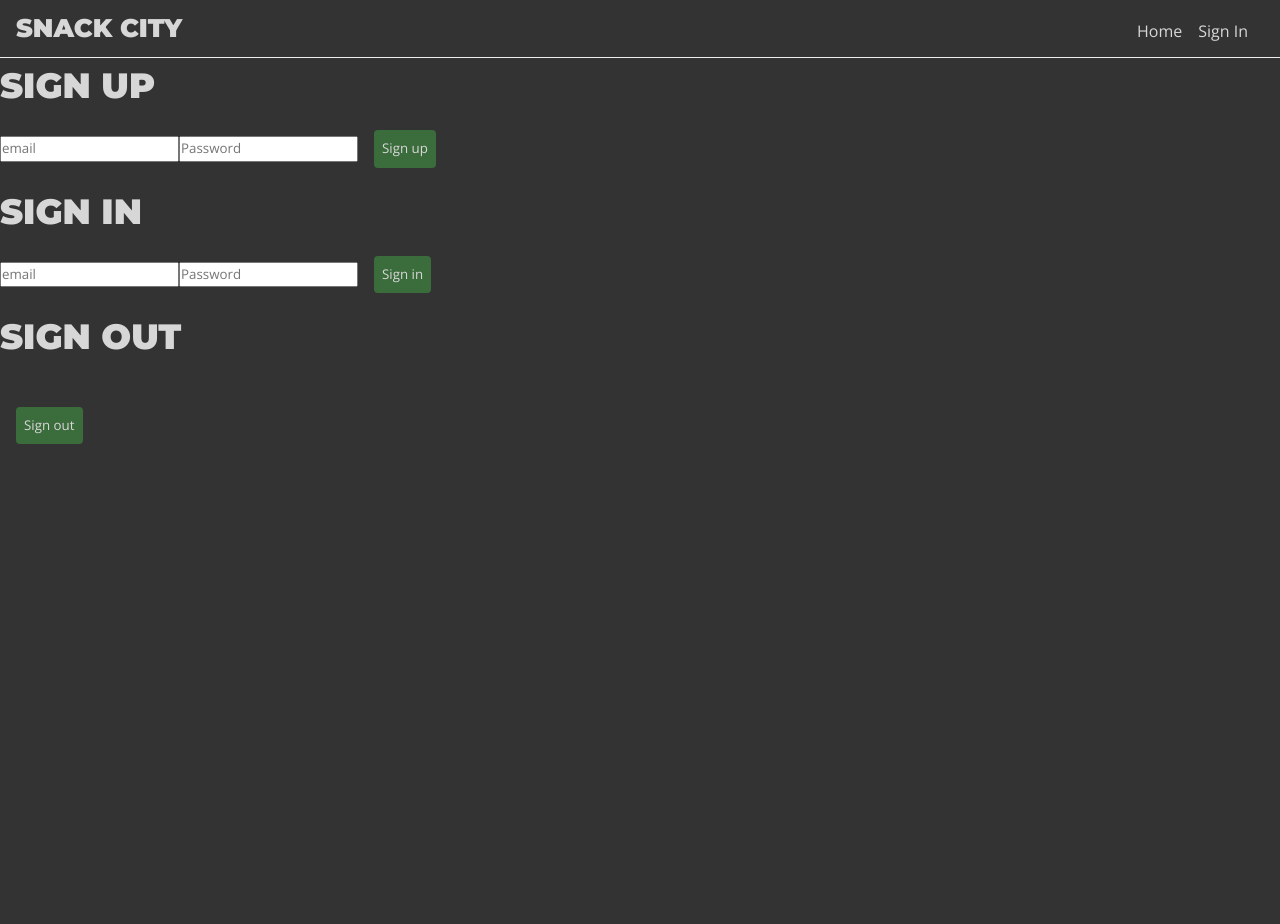
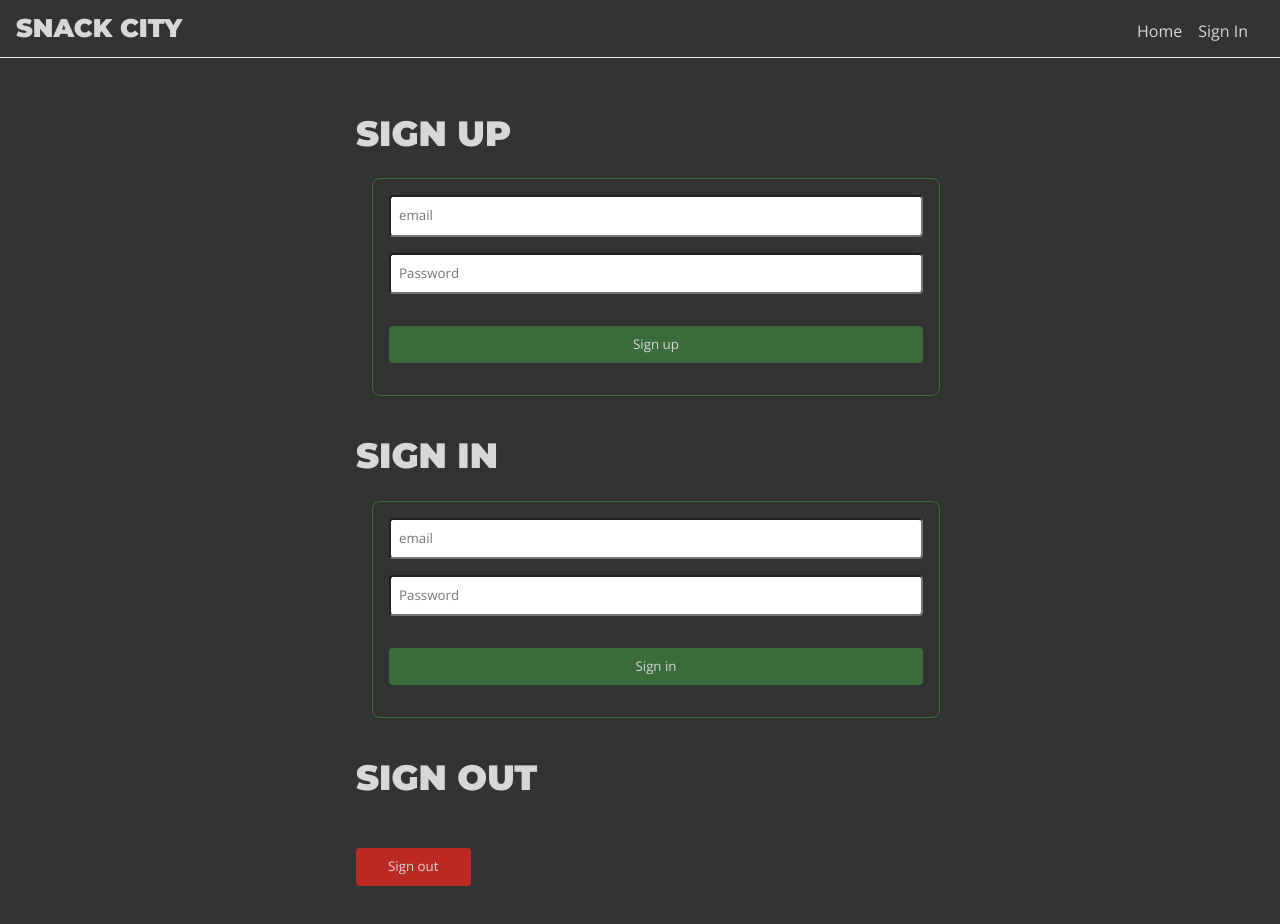
Before and after one commit to carolinecerussi/ChurroChurro, a React (Create React App) app: page /sign-in in a window 1280 px wide. Shown: the top 924 px of the page. Before the commit the page ends 800 px from the top, so only its background shows below. Built offline with nearby package versions, Linux system fonts and the light colour scheme; no server answers.

Commit message:
Add final MVP styling for sitewide color theme, button and form dimensions
Co-authored-by: jpalaoro197 <jpalaoro197@users.noreply.github.com>

```diff
--- a/src/components/ReusableForm.js
+++ b/src/components/ReusableForm.js
@@ -1,24 +1,29 @@
-import React from "react";
-import PropTypes from "prop-types";
+import React from 'react';
+import PropTypes from 'prop-types';
+import styled from 'styled-components';
+
+const FormContainer = styled.div`
+  display: flex;
+  flex-direction: column;
+  align-items: center;
+  margin: 2rem;
+`;
+
+const SubmitSnackButton = styled.button`
+  margin-left: 0;
+  margin-right: 0;
+`;
 
 function ReusableForm(props) {
   return (
-    <React.Fragment>
+    <FormContainer>
       <form onSubmit={props.formSubmissionHandler}>
-        <input
-          type='text'
-          name='names'
-          placeholder='Pair Names' />
-        <input
-          type='text'
-          name='location'
-          placeholder='Location' />
-        <textarea
-          name='issue'
-          placeholder='Describe your issue.' />
-        <button type='submit'>{props.buttonText}</button>
+        <input type='text' name='names' placeholder='Pair Names' />
+        <input type='text' name='location' placeholder='Location' />
+        <textarea name='issue' placeholder='Describe your issue.' />
+        <SubmitSnackButton type='submit'>{props.buttonText}</SubmitSnackButton>
       </form>
-    </React.Fragment>
+    </FormContainer>
   );
 }
 
--- a/src/components/SignIn.js
+++ b/src/components/SignIn.js
@@ -5,6 +5,30 @@ import {
   signInWithEmailAndPassword,
   signOut
 } from 'firebase/auth';
+import styled from 'styled-components';
+
+const AccountOptionsContainer = styled.div`
+  margin: 2rem auto;
+  padding: 1rem;
+  max-width: 600px;
+  border-radius: 8px;
+`;
+
+const AccountOptionBlock = styled.form`
+  margin: 1rem 1rem 2rem 1rem;
+`;
+
+const AccountOptionsButton = styled.button`
+  margin-left: 0;
+  margin-right: 0;
+`;
+
+const SignOutButton = styled.button`
+  margin-left: 0;
+  margin-right: 0;
+  background-color: rgba(186, 41, 34, 1);
+  padding: .5rem 2rem;
+`;
 
 function SignIn() {
   const [signUpSuccess, setSignUpSuccess] = useState(null);
@@ -52,26 +76,26 @@ function SignIn() {
   }
 
   return (
-    <React.Fragment>
+    <AccountOptionsContainer>
       <h1>Sign up</h1>
       {signUpSuccess}
-      <form onSubmit={doSignUp}>
+      <AccountOptionBlock onSubmit={doSignUp}>
         <input type='text' name='email' placeholder='email' />
         <input type='password' name='password' placeholder='Password' />
-        <button type='submit'>Sign up</button>
-      </form>
+        <AccountOptionsButton type='submit'>Sign up</AccountOptionsButton>
+      </AccountOptionBlock>
       <h1>Sign In</h1>
       {signInSuccess}
-      <form onSubmit={doSignIn}>
+      <AccountOptionBlock onSubmit={doSignIn}>
         <input type='text' name='signinEmail' placeholder='email' />
         <input type='password' name='signinPassword' placeholder='Password' />
-        <button type='submit'>Sign in</button>
-      </form>
+        <AccountOptionsButton type='submit'>Sign in</AccountOptionsButton>
+      </AccountOptionBlock>
       <h1>Sign Out</h1>
       {signOutSuccess}
       <br />
-      <button onClick={doSignOut}>Sign out</button>
-    </React.Fragment>
+      <SignOutButton onClick={doSignOut}>Sign out</SignOutButton>
+    </AccountOptionsContainer>
   );
 }
 
--- a/src/components/TicketControl.js
+++ b/src/components/TicketControl.js
@@ -18,11 +18,14 @@ import { formatDistanceToNow } from 'date-fns';
 import styled from 'styled-components';
 
 const AddTicketButton = styled.button`
+  position: fixed;
+  bottom: 0;
+  right: 0;
   width: fit-content;
+  margin-bottom: 2rem;
   margin-right: 2rem;
   padding: 1rem 2rem;
   font-size: 1rem;
-  float: right;
 `;
 
 function TicketControl() {
@@ -166,10 +169,10 @@ function TicketControl() {
     }
     return (
       <React.Fragment>
+        {currentlyVisibleState}
         {error ? null : (
           <AddTicketButton onClick={handleClick}>{buttonText}</AddTicketButton>
         )}
-        {currentlyVisibleState}
       </React.Fragment>
     );
   }
--- a/src/components/TicketDetail.js
+++ b/src/components/TicketDetail.js
@@ -1,18 +1,45 @@
-import React from "react";
-import PropTypes from "prop-types";
+import React from 'react';
+import PropTypes from 'prop-types';
+import styled from 'styled-components';
 
+const SnackObject = styled.div`
+  margin: 2rem auto;
+  padding: 1rem;
+  max-width: 600px;
+  border: 1.2px solid rgba(59, 108, 59, 1);
+  border-radius: 8px;
+`;
 
-function TicketDetail(props){
-  const {ticket, onClickingDelete, onClickingEdit } = props;
+const SnackNameTitle = styled.h2`
+  margin-bottom: 1rem;
+`;
 
+const SnackCopy = styled.p`
+  margin-bottom: 1rem;
+  font-size: 1rem;
+`;
+
+const SnackDetailButton = styled.button`
+  margin-left: 0;
+`;
+
+function TicketDetail(props) {
+  const { ticket, onClickingDelete, onClickingEdit } = props;
   return (
-    <React.Fragment>
+    <SnackObject>
       <h1>Ticket Detail</h1>
-      <h3>{ticket.location} - {ticket.names}</h3>
-      <p><em>{ticket.issue}</em></p>
-      <button onClick={onClickingEdit}>Update Ticket</button>
-      <button onClick={()=> onClickingDelete(ticket.id)}>Close Ticket</button>
-    </React.Fragment>
+      <SnackNameTitle>{ticket.names}</SnackNameTitle>
+      <h3>Origin</h3>
+      <SnackCopy>{ticket.location}</SnackCopy>
+      <h3>Description</h3>
+      <SnackCopy>{ticket.issue}</SnackCopy>
+      <SnackDetailButton onClick={onClickingEdit}>
+        Update Ticket
+      </SnackDetailButton>
+      <SnackDetailButton onClick={() => onClickingDelete(ticket.id)}>
+        Close Ticket
+      </SnackDetailButton>
+    </SnackObject>
   );
 }
 
--- a/src/index.css
+++ b/src/index.css
@@ -42,3 +42,21 @@ button {
   border-radius: 4px;
   background-color: rgba(59, 108, 59, 1);
 }
+
+form {
+  display: flex;
+  flex-direction: column;
+  width: 100%;
+  max-width: 600px;
+  padding: 1rem;
+  max-width: 600px;
+  border: 1.2px solid rgba(59, 108, 59, 1);
+  border-radius: 8px;
+}
+
+input,
+textarea {
+  margin-bottom: 1rem;
+  padding: 0.5rem;
+  border-radius: 4px;
+}
```
